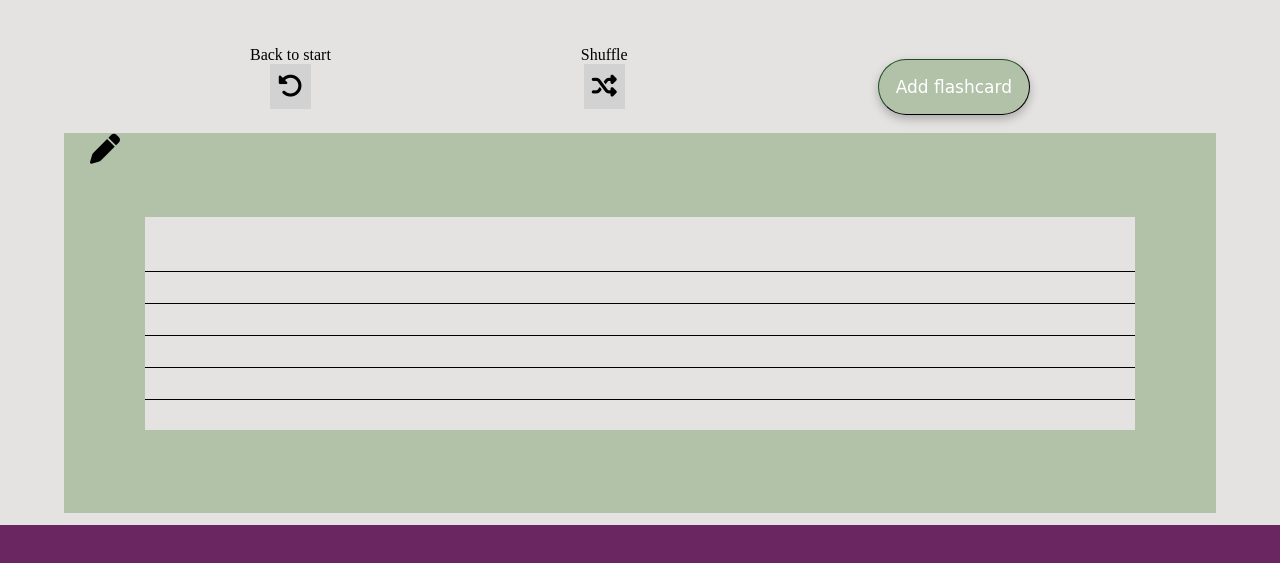
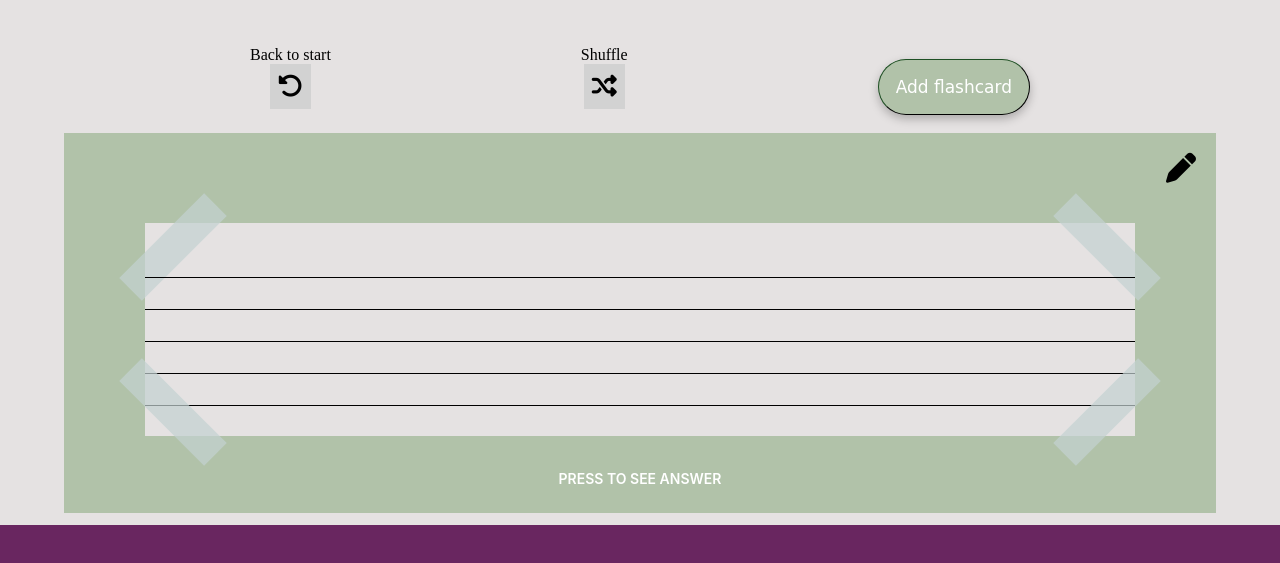
Before and after one commit to Englajanze/Flashcard-MVC, a website built with Vite: page index.html in a window 1280 px wide. Shown: the part 91-654 px from the top of the page. Built offline with nearby package versions, Linux system fonts and the light colour scheme; a web font is replaced by a local one.

Commit message:
flashcard

```diff
--- a/index.html
+++ b/index.html
@@ -32,10 +32,16 @@
       </div>
       <div class="flashcard-div">
         <div class="flashcard-paper">
+          <div class="edit-div">
             <button class="edit-flashcard"><i class="fa-solid fa-pen"></i></button>
+          </div>
             <div class="flashcard-note">
-              <div class="pattern"></div>
+              <div class="tape-section"></div>
+              <div class="pattern">
+              </div>
+              <div class="tape-section"></div>
             </div>
+            <p class="press-answer">PRESS TO SEE ANSWER</p>
           </div>
         </div>
       <div class="arrow-buttons"></div>
--- a/style.css
+++ b/style.css
@@ -102,14 +102,19 @@ html, body {
   height: 97%;
   width: 90%;
   display: flex;
- margin: auto;
+  flex-direction: column;
+  margin: auto;
+}
+
+.edit-div {
+  display: flex;
+  justify-content: flex-end;
 }
 
 .edit-flashcard {
-  position: absolute;
   background: none;
   border: none;
-
+  padding: 20px;
 }
 
 
@@ -118,8 +123,7 @@ html, body {
   background-color: var(--clr-accent-200);
   height: 56%;
   width: 86%;
-  margin: auto;
-
+  margin: 20px auto;
 }
 
 .pattern {
@@ -132,6 +136,64 @@ html, body {
   background-position-y: 1rem;
   line-height: 2em;
 }
+
+.tape-section {
+  position: absolute;
+  width: 100%;
+}
+
+.tape-section:first-of-type {
+  top: 0;
+}
+
+.tape-section:last-of-type {
+  bottom: 0;
+}
+
+.tape-section::before,
+.tape-section::after {
+  content: "";
+  width: 15vmin;
+  height: 4vmin;
+  position: absolute;
+  background-color: var(--clr-accent-400);
+  opacity: 0.7;
+  border-right: 1px var(--clr-accent-400);
+  border-left: 1px var(--clr-accent-400);
+}
+
+.tape-section:last-of-type::after {
+  transform: rotate(-45deg);
+  right: -4vmin;
+  top: -5vmin;
+}
+
+.tape-section:first-of-type::before {
+  transform: rotate(-45deg);
+  left: -4vmin;
+  bottom: -5vmin;
+}
+
+.tape-section:first-of-type::after {
+  transform: rotate(45deg);
+  right: -4vmin;
+  top: 1vmin;
+}
+
+.tape-section:last-of-type::before {
+  transform: rotate(45deg);
+  left: -4vmin;
+  bottom: 1vmin;
+}
+
+.press-answer {
+  text-align: center;
+  font-family: 'Inter', sans-serif;
+  color: var(--clr-accent-100);
+  font-weight: 600;
+  font-size: 14px;
+}
+
 
 
 
```
